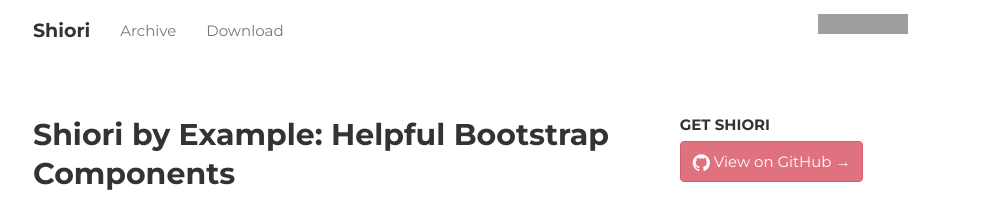
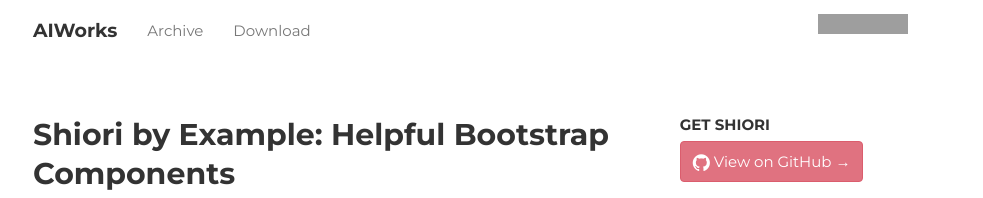
Before and after one commit to aiwagan/aiwagan.github.io, a Jekyll site: the page built from _posts/2014-06-28-example-bootstrap.md, in a window 1280 px wide. Shown: the top 198 px of the page, without its empty margins (137-1120 px from the left). Built offline with Jekyll 4.4.1, drawn with Linux system fonts in a browser that asks for light colours; nearby versions of some CDN libraries; emoji names are drawn with the system emoji font; comment, search, counter and statistics services are not loaded; grey boxes are pictures that could not be loaded.

Commit message:
Shiori version of the website

```diff
--- a/_config.yml
+++ b/_config.yml
@@ -1,6 +1,6 @@
-baseurl: "/shiori" # The subpath of your site. Use "" if you're hosting a blog at the root level.
-url: "http://ellekasai.github.io" # the base hostname & protocol for your site
-title: "Shiori"
+baseurl: "" # The subpath of your site. Use "" if you're hosting a blog at the root level.
+url: "http://aiwagan.github.io" # the base hostname & protocol for your site
+title: "AIWorks"
 
 # This is used by feed.xml. Uncomment if you want to use it.
 # description: "..."
```
